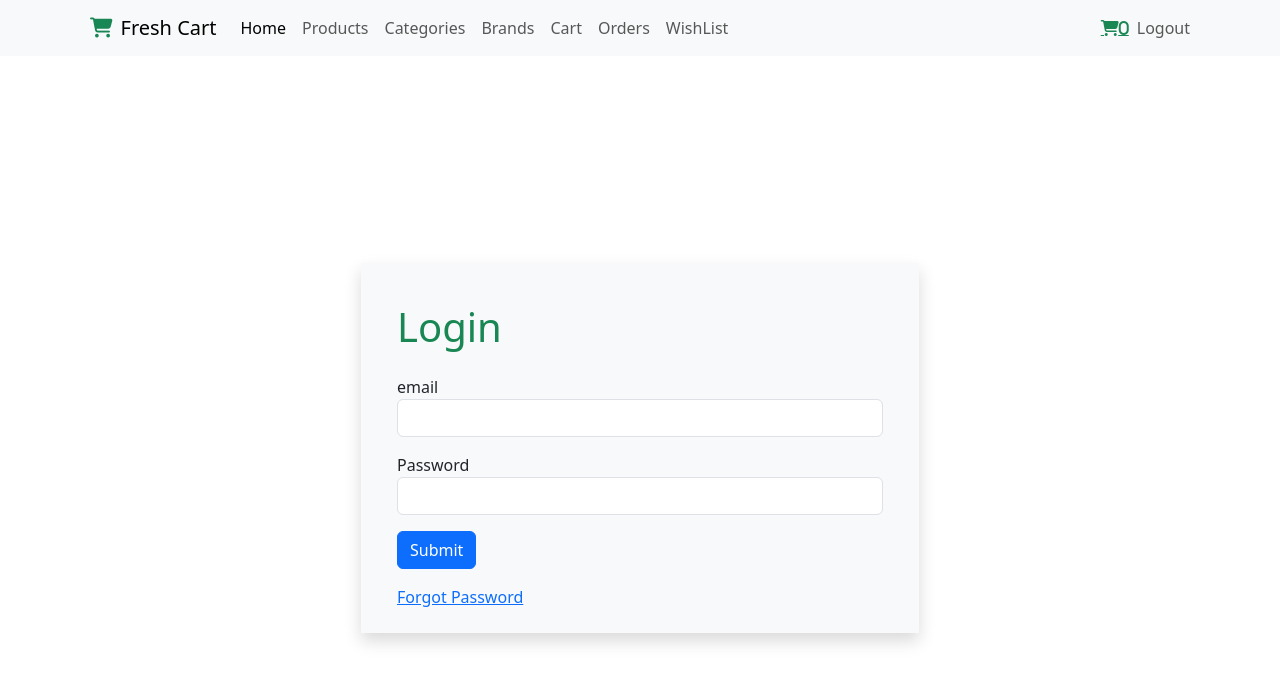
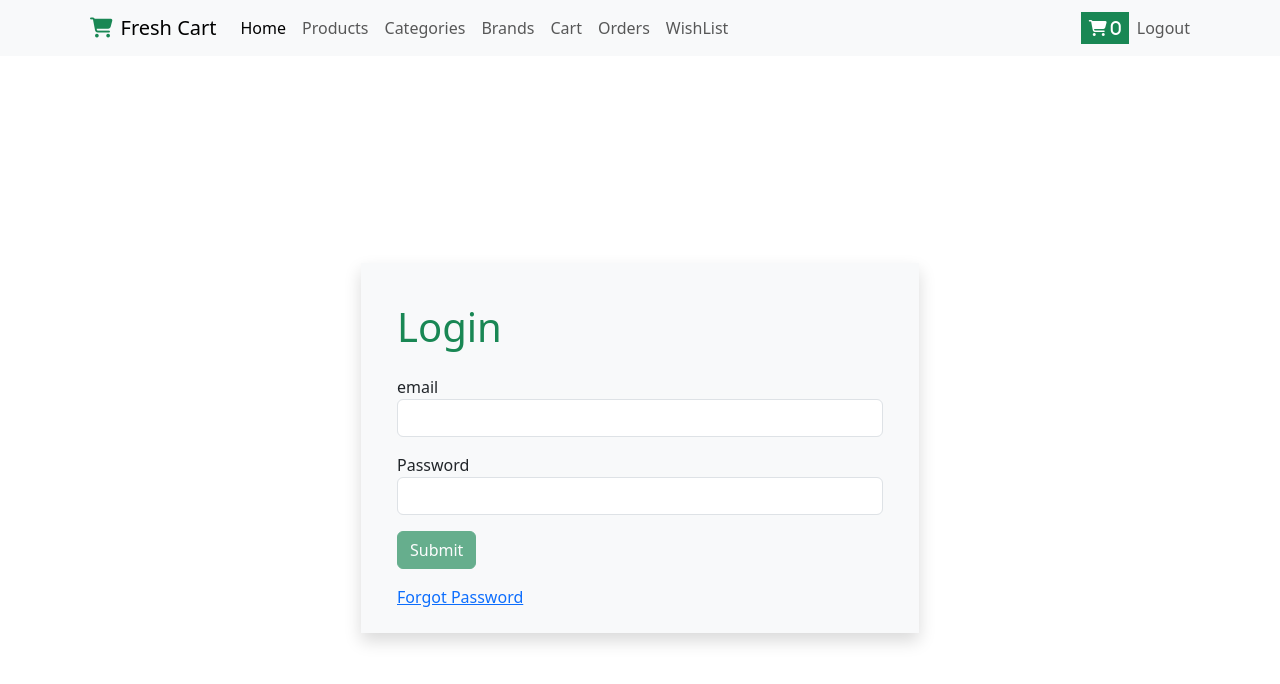
Before and after one commit to AbdallahElhanafy/react_final, a React (Create React App) app: page /login in a window 1280 px wide. Shown: the top 684 px of the page. Built offline with nearby package versions, Linux system fonts and the light colour scheme; no server answers; sample sign-in values are in the browser's storage.

Commit message:
ui updates

```diff
--- a/src/components/Login/Login.jsx
+++ b/src/components/Login/Login.jsx
@@ -65,7 +65,7 @@ export default function Login() {
                         </div>
 
                         <div className={'col-md-12'}>
-                            <button className={'btn btn-primary'} type={"submit"}>Submit</button>
+                            <button disabled={!(formik.dirty)} className={'btn btn-success'} type={"submit"}>Submit</button>
                         </div>
 
                         <div className={'col-md-12'}>
--- a/src/components/Navbar/Navbar.jsx
+++ b/src/components/Navbar/Navbar.jsx
@@ -86,8 +86,8 @@ export default function Navbar() {
 
                         </div>
                         :  <div  className={' navbar-nav ms-auto d-flex flex-row align-items-center'}>
-                            <Link to={'/cart'} className={'fa-solid fa-shopping-cart text-success'}>
-                                <span>{cartNumber}</span>
+                            <Link to={'/cart'} className={'fa-solid fa-shopping-cart text-white p-2 text-decoration-none bg-success'}>
+                                <span> {cartNumber}</span>
                             </Link>
                             <Link onClick={()=>{
                                 logout()
--- a/src/components/Products/Products.jsx
+++ b/src/components/Products/Products.jsx
@@ -15,6 +15,7 @@ export default function Products() {
     const {userToken} = useContext(tokenContext)
     const {addToCart,setCartNumber,cartNumber} = useContext(cartContext)
     const { addItem,removeItem,getWishList,wishList,setWishList} = useContext(wishContext)
+
 
    async function getProducts() {
     return await    axios.get('https://route-ecommerce.onrender.com/api/v1/products')
@@ -129,7 +130,10 @@ export default function Products() {
                                         <button onClick={()=>{
                                             removeFromWishList(product._id)
                                         }} className={'btn border-danger '}>
-                                            <i  className="fa-solid fa-heart text-danger"></i>
+                                            <i  className="fa-solid fa-heart text-danger">
+
+
+                                            </i>
                                         </button>
                                         :
                                         <button onClick={()=>{
```
